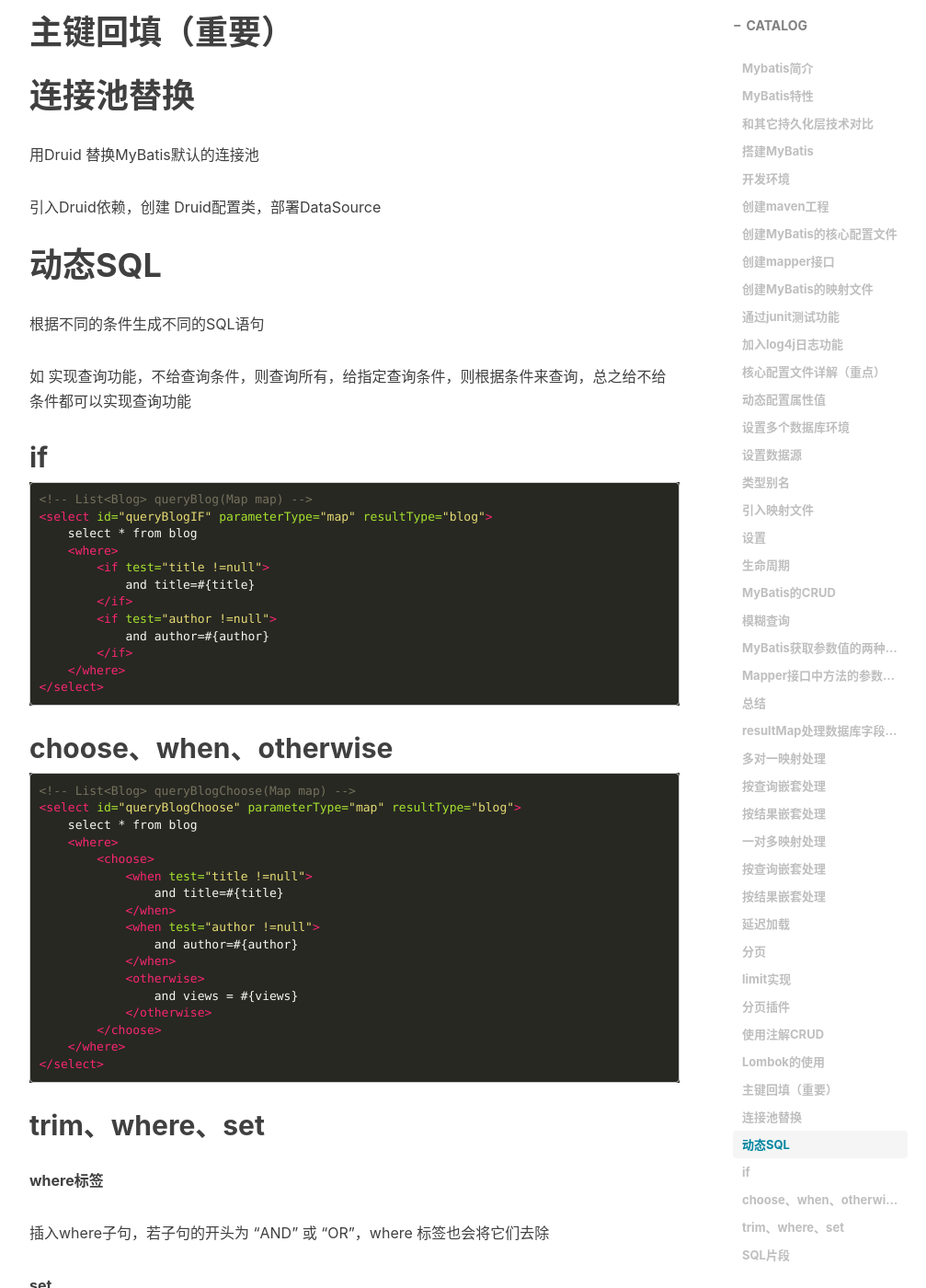
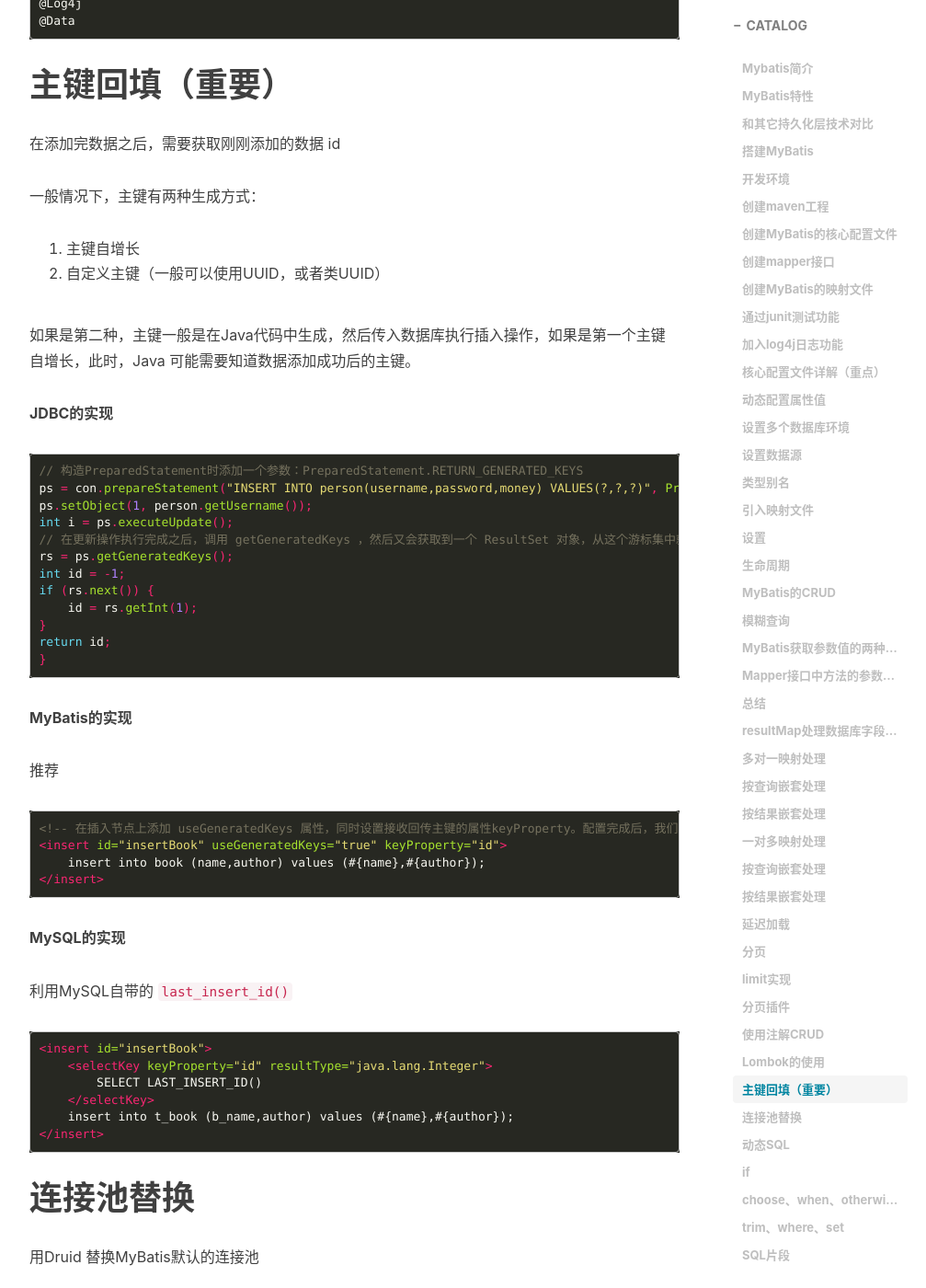
Before and after one commit to Wh0ami-hy/Wh0ami-hy.github.io, a Jekyll site: the page built from _posts/2022-06-30-MyBatis.md, in a window 1280 px wide and 1400 px high, scrolled down 22174 px. Shown: the whole window at 92% size, without its empty margins (233-1240 px from the left). Built offline with Jekyll 4.4.1, drawn with Linux system fonts in a browser that asks for light colours; nearby versions of some CDN libraries; comment, search, counter and statistics services are not loaded; some of the changed text lies outside the part shown.

````diff
--- a/_posts/2022-06-30-MyBatis.md
+++ b/_posts/2022-06-30-MyBatis.md
@@ -16,6 +16,8 @@ MyBatis是对JDBC的封装
 MyBatis可以使用简单的XML或注解用于配置和原始映射，将接口和Java的POJO（Plain Old Java Objects，普通的Java对象）映射成数据库中的记录
 
 MyBatis 是一个 半自动的ORM（Object Relation Mapping）框架
+
+MyBatis支持的数据库类型包括：Oracle、MySQL、SQL Server、DB2
 
 官网：https://mybatis.org/mybatis-3/zh
 
@@ -1049,7 +1051,57 @@ List<User> getUsers();
 
 # 主键回填（重要）
 
+在添加完数据之后，需要获取刚刚添加的数据 id
 
+一般情况下，主键有两种生成方式：
+
+1. 主键自增长
+2. 自定义主键（一般可以使用UUID，或者类UUID）
+
+如果是第二种，主键一般是在Java代码中生成，然后传入数据库执行插入操作，如果是第一个主键自增长，此时，Java 可能需要知道数据添加成功后的主键。
+
+**JDBC的实现**
+
+```java
+// 构造PreparedStatement时添加一个参数：PreparedStatement.RETURN_GENERATED_KEYS
+ps = con.prepareStatement("INSERT INTO person(username,password,money) VALUES(?,?,?)", PreparedStatement.RETURN_GENERATED_KEYS);
+ps.setObject(1, person.getUsername());
+int i = ps.executeUpdate();
+// 在更新操作执行完成之后，调用 getGeneratedKeys ，然后又会获取到一个 ResultSet 对象，从这个游标集中就可以获取到刚刚插入数据的id。
+rs = ps.getGeneratedKeys();
+int id = -1;
+if (rs.next()) {
+    id = rs.getInt(1);
+}
+return id;
+}
+```
+
+**MyBatis的实现**
+
+推荐
+
+```xml
+<!--
+在插入节点上添加 useGeneratedKeys 属性，同时设置接收回传主键的属性keyProperty。配置完成后，我们执行一个插入操作，插入时传入一个对象，插入完成后，这个对象的 id 就会被自动赋值，值就是刚刚插入成功的id。
+-->
+<insert id="insertBook" useGeneratedKeys="true" keyProperty="id">
+    insert into book (name,author) values (#{name},#{author});
+</insert>
+```
+
+**MySQL的实现**
+
+利用MySQL自带的 `last_insert_id()`
+
+```xml
+<insert id="insertBook">
+    <selectKey keyProperty="id" resultType="java.lang.Integer">
+        SELECT LAST_INSERT_ID()
+    </selectKey>
+    insert into t_book (b_name,author) values (#{name},#{author});
+</insert>
+```
 
 # 连接池替换
 
````
